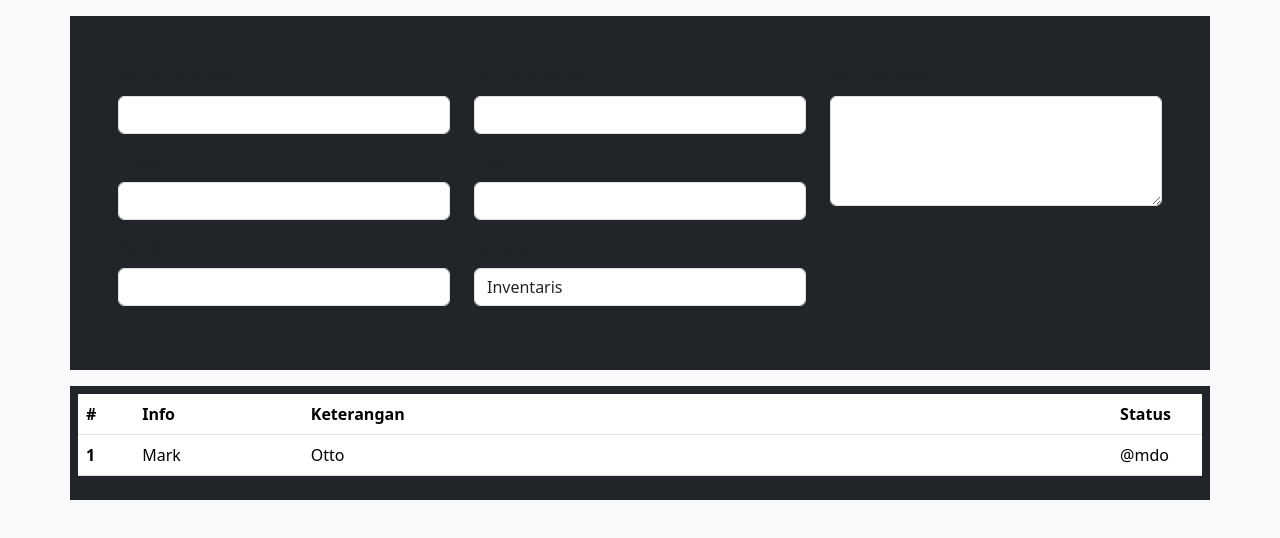
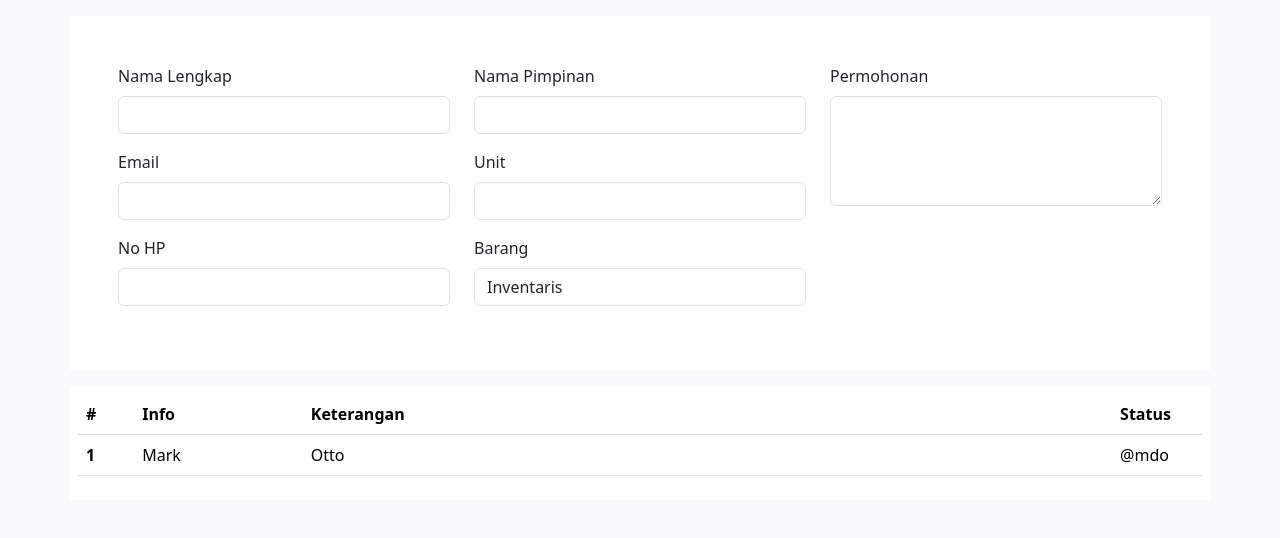
Before and after one commit to pudintea/pudintea.github.io, a plain HTML site: page helpdesk.html in a window 1280 px wide. Drawn offline with nearby package versions, Linux system fonts and the light colour scheme.

Commit message:
Update helpdesk.html

```diff
--- a/helpdesk.html
+++ b/helpdesk.html
@@ -9,7 +9,7 @@
   </head>
   <body class="bg-light">
     <section class="input-data mt-3" id="input-data">
-      <div class="container bg-dark p-5">
+      <div class="container bg-white p-5">
       <div class="row">
         <div class="col">
           <div class="mb-3">
@@ -52,7 +52,7 @@
     </div>
     </section>
     <section class="table-data mt-3" id="table-data">
-      <div class="container bg-dark p-2">
+      <div class="container bg-white p-2">
         <div class="row">
           <div class="col">
             <table class="table">
```
